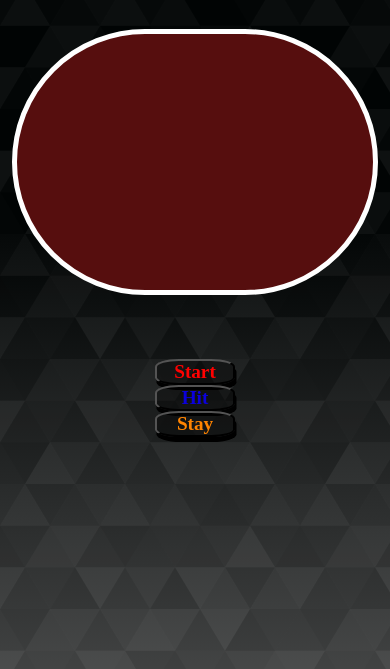
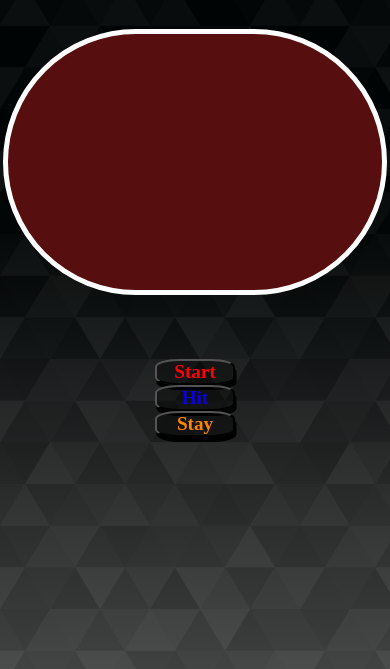
Before and after one commit to sornekian/Blackjack-Game, a plain HTML site: page index.html in a window 390 px wide. Shown: the part 141-810 px from the top of the page. Drawn offline with Linux system fonts and the light colour scheme; a web font is replaced by a local one.

Commit message:
updates card and table sizing

```diff
--- a/blackjack.css
+++ b/blackjack.css
@@ -131,7 +131,7 @@ body {
     display: flex;
     color: rgb(221, 197, 144);
     height: 47%;
-    width: 100%;
+    width: 105%;
     justify-content: center;
     align-items: flex-start;
 }
@@ -276,8 +276,9 @@ button:disabled {
     }
 
     #table {
-        height: auto;
+        height: 50%;
         flex-direction: column;
+        width: 100%;
     }
 
     .dealer,
```
